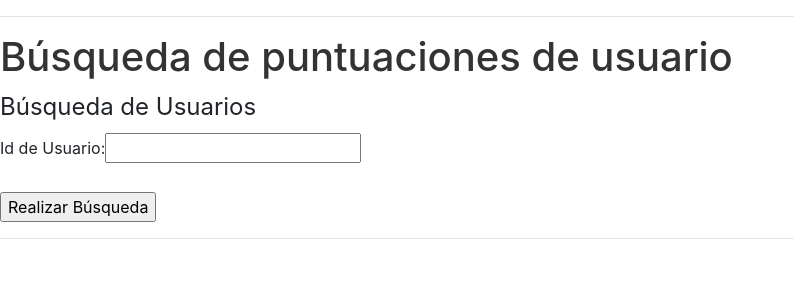
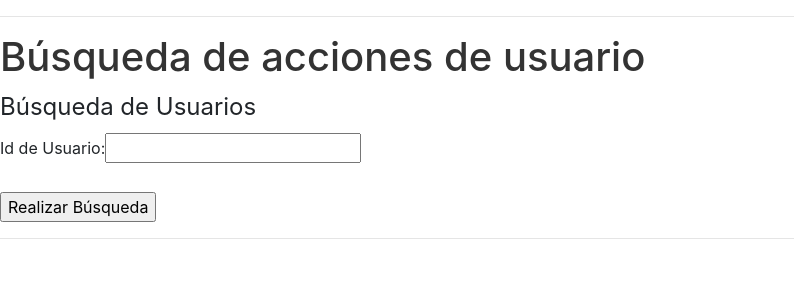
Before and after one commit to alvvazort/SteamRecommender, a Django app: page /acciones_usuario/ in a window 1280 px wide. Shown: the part 136-436 px from the top of the page, without its empty margins (0-794 px from the left). Run offline with Django 3.2, Linux system fonts and the light colour scheme; some libraries are stand-ins or nearby versions.

Commit message:
presentacion

```diff
--- a/main/templates/acciones_usuario.html
+++ b/main/templates/acciones_usuario.html
@@ -1,6 +1,6 @@
 {% extends 'master.html' %}
 
-{% block titulo %} B&uacute;squeda de puntuaciones de usuario {% endblock %}
+{% block titulo %} B&uacute;squeda de acciones de usuario {% endblock %}
 
 {% block contenido %}
     	<form id="formulario" method="post" action=''>{% csrf_token %}
```
Also changed, not shown: 1 other file.
